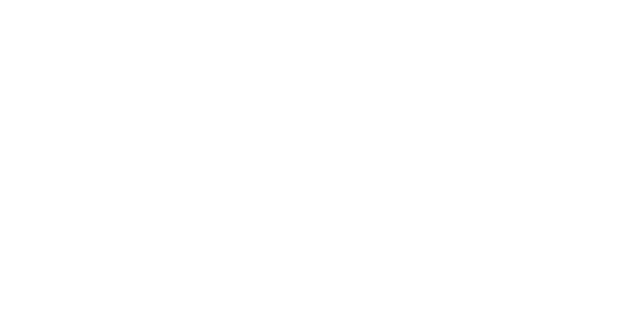
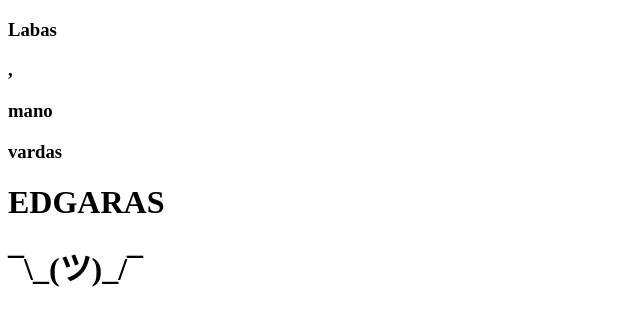
Before and after one commit to KristijonasTar/GitTestHTML, a plain HTML site: page index.html in a window 1280 px wide. Shown: the whole page, without its empty margins (0-640 px from the left). Drawn offline with Linux system fonts and the light colour scheme.

Commit message:
Edgaro-vardas-html

```diff
--- a/index.html
+++ b/index.html
@@ -10,7 +10,13 @@
         <!-- Edmundas -->
     </header>
     <main>
-        <!-- Edgaras -->
+        <h3>Labas</h3>
+        <h3>,</h3>
+        <h3>mano</h3>
+        <h3>vardas</h3>
+        <h1>EDGARAS</h1>
+        <h1>¯\_(ツ)_/¯</h1>
+
     </main>
     <footer>
         <!-- Kristijonas -->
```
